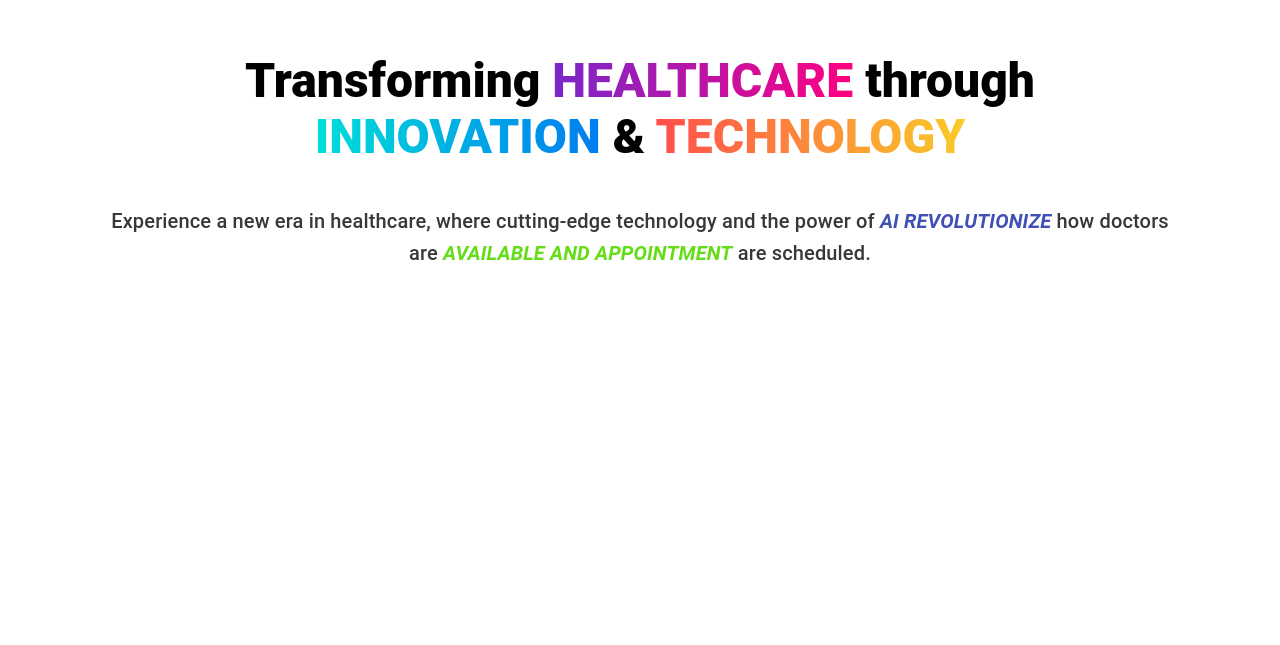
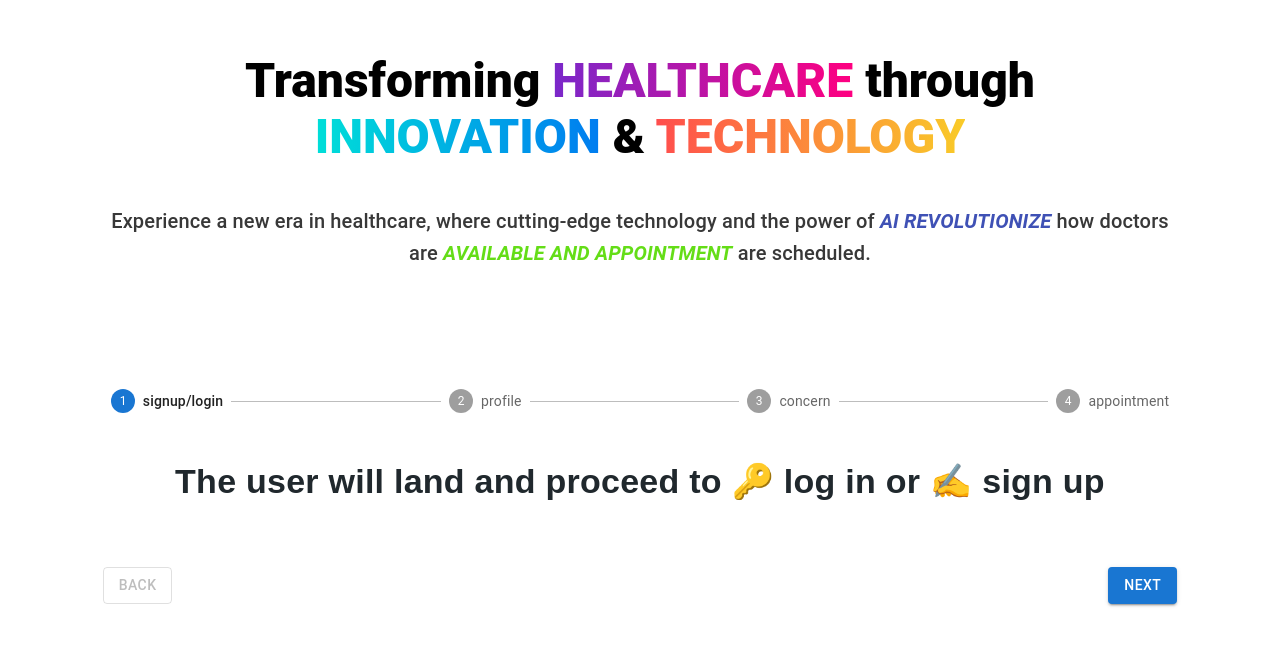
Before and after one commit to Anirudhece/hospital, a React (Vite) app: page / in a window 1280 px wide. Shown: the part 147-792 px from the top of the page. Built offline with nearby package versions, Linux system fonts and the light colour scheme.

Commit message:
stepper and hero

```diff
--- a/src/App.jsx
+++ b/src/App.jsx
@@ -8,7 +8,7 @@ function App() {
       <Box sx={{ display: "flex", justifyContent: "center",fontFamily: '"Nunito Sans", sans-serif', mt:25}}>
         <Box sx={{ width: "85%" }}>
           <Hero />
-          {/* <Stepper /> */}
+          <Stepper />
         </Box>
       </Box>
     </>
```
